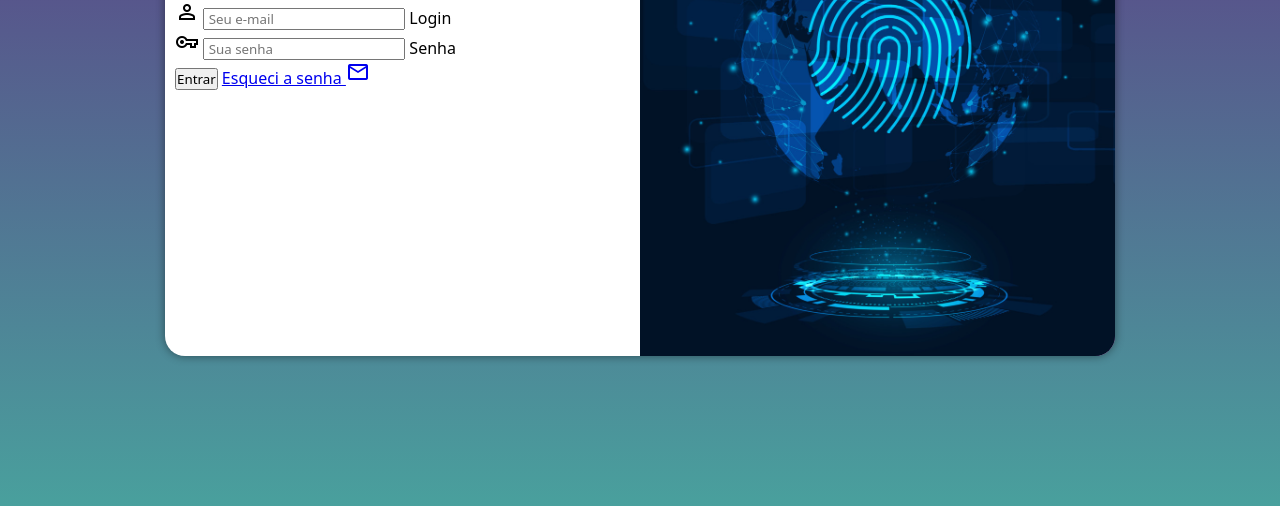
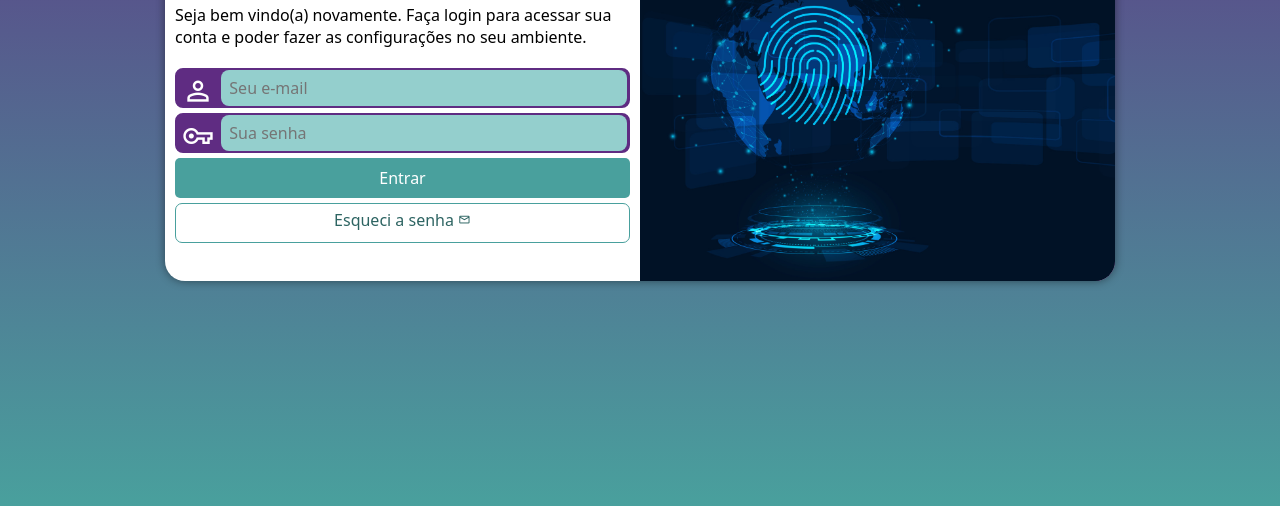
Before and after one commit to JovelinoMoraes/Projeto-Loguin, a plain HTML site: page index.html in a window 1280 px wide. Shown: the part 294-800 px from the top of the page. Drawn offline with nearby package versions, Linux system fonts and the light colour scheme.

Commit message:
projeto login finalizado

```diff
--- a/estilos/media-query.css
+++ b/estilos/media-query.css
@@ -9,6 +9,7 @@
 
     section#login {
         width: 80vw;
+        height: 280px;
 
     }
 
@@ -35,6 +36,7 @@
 
     section#login {
         width: 950px;
+        height: 350px;
     }
     section#login > div#imagem {
         float: right;
@@ -49,7 +51,8 @@
         font-size: 2em;
     }
     div#formulario > p {
-        font-size: 1.2em;
+        font-size: 1em;
+        margin: 20px 0px;
     }
 }
 
--- a/estilos/style.css
+++ b/estilos/style.css
@@ -31,7 +31,6 @@ section#login {
     position: absolute;
     top: 50%;
     left: 50%;
-    transform: translate(-50%, -50%);
     overflow: hidden; /* comando para esconder tudo que estiver fora da borda! , resultou no arrendondamento da imagem em cima*/
     background-color: white;
     width: 250px;
@@ -39,6 +38,7 @@ section#login {
     border-radius: 20px;
     box-shadow: 0px 0px 10px rgba(0, 0, 0, 0.452);
 
+    transform: translate(-50%, -50%);
     transition: width 0.3s, height 0.3s;
     transition-timing-function: ease;
 }
@@ -64,4 +64,84 @@ div#formulario > h1 {
 
 div#formulario > p {
     font-size: 0.8em;
+    margin: 10px 0px;
 }
+
+form > div.campo {
+    background-color: #5f2c82;
+    border: 2px solid #5f2c82;
+    display: block;
+    width: 100%;
+    height: 40px;
+    border-radius: 8px;
+    margin: 5px 0px;
+}
+
+div.campo > label {
+    display: none;
+}
+
+div.campo > i {
+    color: white;
+    font-size: 2em;
+    width: 40px;
+    padding: 5px;
+
+}
+div.campo > input {
+    background-color: #94cfcd;
+    font-size: 1em;
+    width: calc(100% - 45px);
+    height: 100%;
+    border: 0px;
+    border-radius: 8px;
+    padding: 4px;
+    transform: translateY(-13px);
+
+    }
+
+div.campo > input:focus-within { /* a caixa ganha foco quando é clicada*/
+    background-color: white;
+    border: none;
+}
+
+form > input[type=submit] {
+    display: block;
+    font-size: 1em;
+    width: 100%;
+    height: 40px;
+    background-color: #49a09d;
+    color: white;
+    border: none;
+    border-radius: 5px;
+    cursor: pointer;
+}
+
+form > input[type=submit]:hover {
+    background-color: #33706e;
+}
+
+form > a.botao {
+    display: block;
+    text-align: center;
+    font-size: 1em;
+    width: 100%;
+    height: 40px;
+    padding-top: 5px;
+    margin-top: 5px;
+    background-color: white;
+    color: #2d6462;
+    border: 1px solid #49a09d;
+    border-radius: 7px;
+    text-decoration: none;
+}
+
+form > a.botao:hover {
+    background-color: #6cd3cf;
+
+}
+
+form > a.botao > i {
+    font-size: 0.8em;
+
+}
--- a/index.html
+++ b/index.html
@@ -24,12 +24,12 @@
                         <label for="ilogin">Login</label>
                     </div>
                     <div class="campo">
-                        <span class="material-symbols-outlined dark">vpn_key</span>
+                        <i class="material-symbols-outlined dark">vpn_key</i>
                         <input type="password" name="senha" id="isenha" placeholder=" Sua senha" autocomplete="current-password" required minlength="8" maxlength="20">
                         <label for="isenha">Senha</label>
                     </div>
                     <input type="submit" value="Entrar">
-                    <a href="esqueci.html" >Esqueci a senha <i class="material-symbols-outlined dark">mail</i> </a>
+                    <a href="esqueci.html" class="botao" >Esqueci a senha <i class="material-symbols-outlined dark">mail</i> </a>
                 </form>
             </div>
         </section>
```
